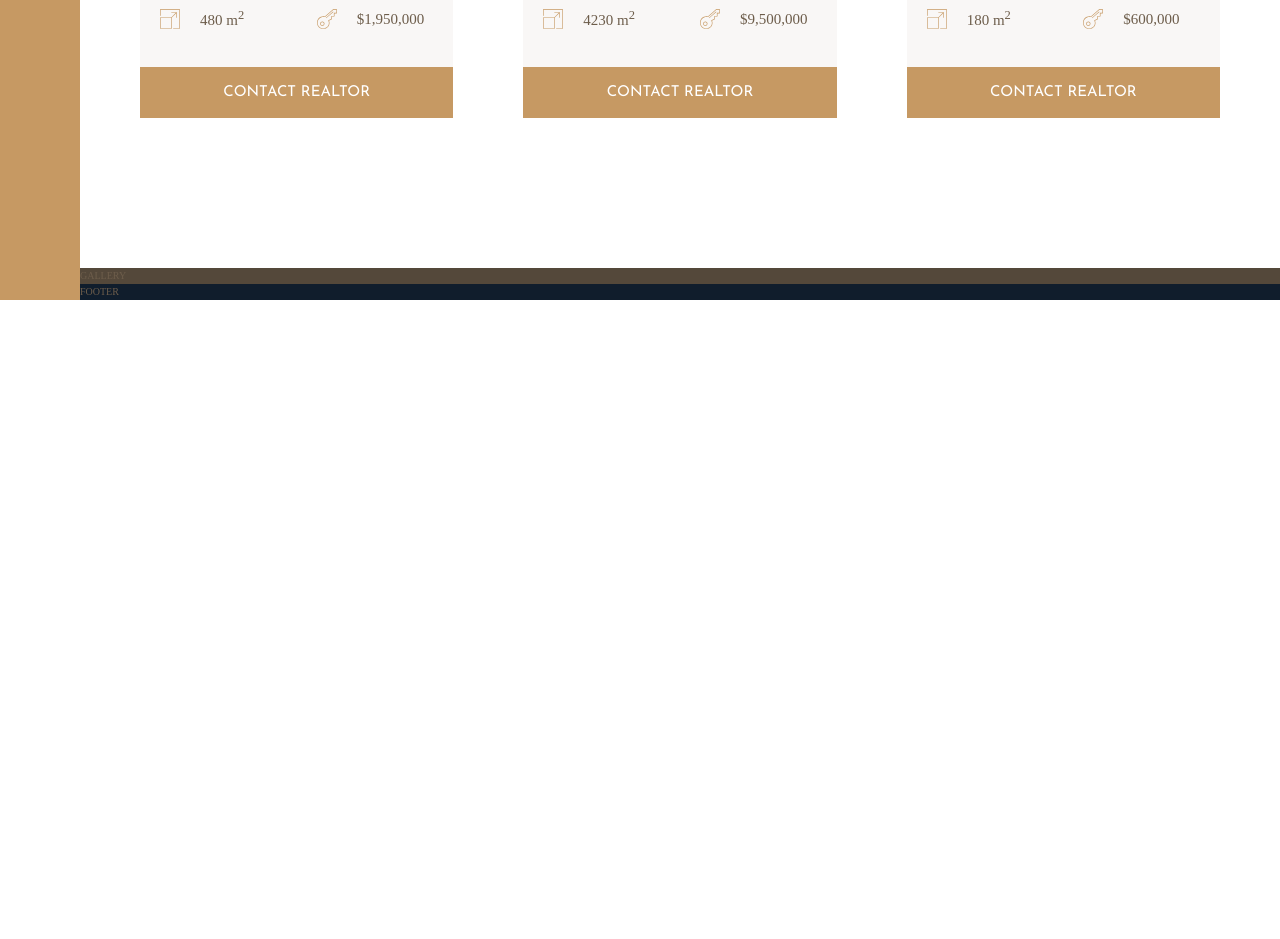
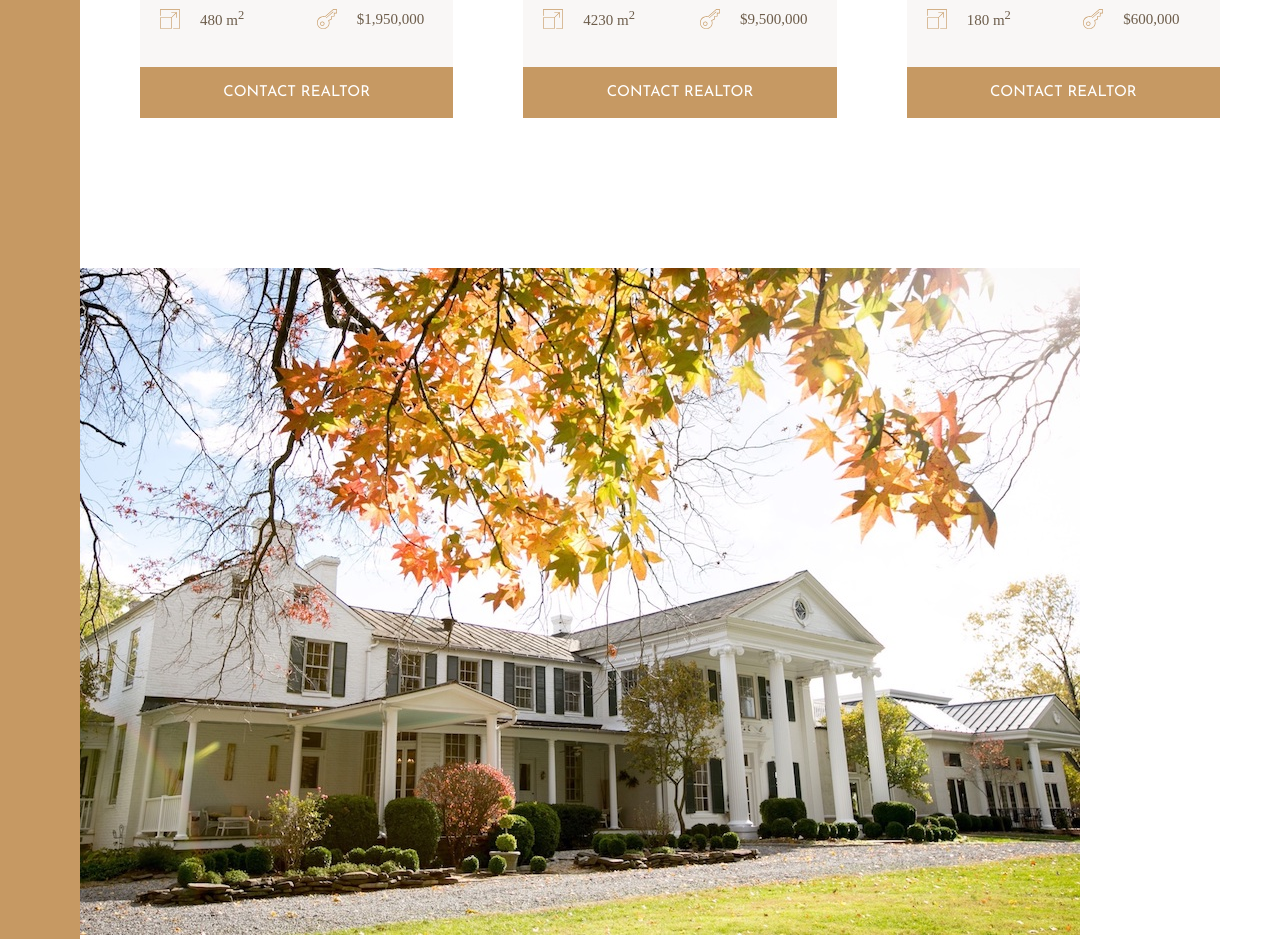
Before and after one commit to markovich692/Nexter, a website: page index.html in a window 1280 px wide. Shown: the part 2804-3743 px from the top of the page. Before the commit the page ends 3104 px from the top, so only its background shows below. Drawn offline with Linux system fonts and the light colour scheme.

Commit message:
display grid on the .gallery and defines the grid-template-columns/rowss

```diff
--- a/index.html
+++ b/index.html
@@ -366,7 +366,9 @@
         <button class="btn home__btn">Contact Realtor</button>
       </div>
     </section>
-    <section class="gallery">GALLERY</section>
+    <section class="gallery">
+      <img src="./img/gal-1.jpeg" alt="image gallery 1" class="gallery__img" />
+    </section>
     <footer class="footer">FOOTER</footer>
   </body>
 </html>
--- a/sass/_gallery.scss
+++ b/sass/_gallery.scss
@@ -1,4 +1,8 @@
 .gallery {
-  background-color: $color-grey-dark-1;
+  // background-color: $color-grey-light-1;
   grid-column: full-start/full-end;
+
+  display: grid;
+  grid-template-columns: repeat(8, 1fr);
+  grid-template-rows: repeat(7, 1fr);
 }
```
Also changed, not shown: css/style.css, 1 other file.
